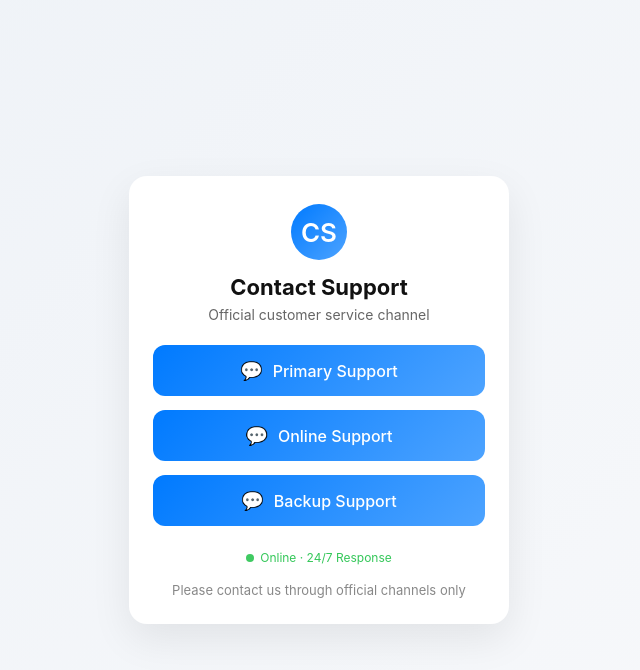
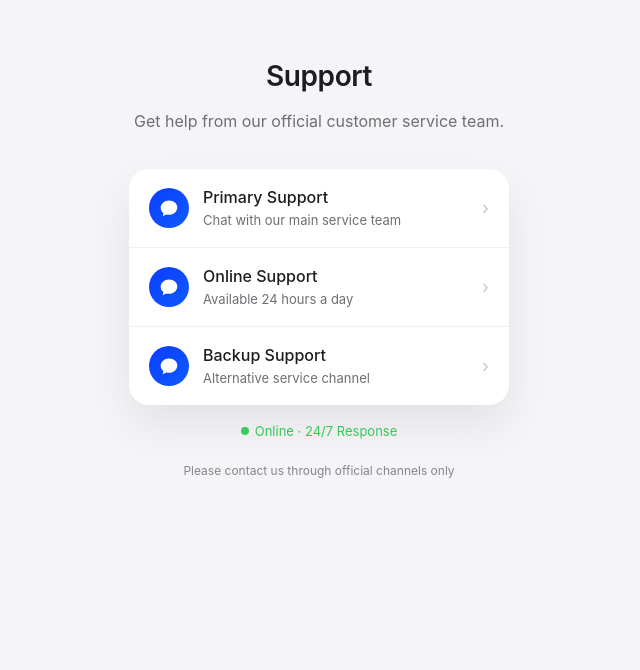
Before and after one commit to sz18197848-hue/-1, a plain HTML site: page index.html in a window 1280 px wide. Shown: the whole page, without its empty margins (321-961 px from the left). Drawn offline with Linux system fonts and the light colour scheme.

Commit message:
Revamp support page with Apple-style design
Updated the page title and modified styles to reflect an Apple-style design. Enhanced support section with new layout and descriptions.

```diff
--- a/index.html
+++ b/index.html
@@ -3,7 +3,7 @@
 <head>
   <meta charset="UTF-8" />
   <meta name="viewport" content="width=device-width, initial-scale=1.0" />
-  <title>Contact Support</title>
+  <title>Apple-Style Support</title>
 
   <style>
     * {
@@ -12,85 +12,109 @@
 
     body {
       margin: 0;
-      font-family: -apple-system, BlinkMacSystemFont, "Segoe UI", Roboto, sans-serif;
-      background: linear-gradient(135deg, #eef2f7, #f8f9fb);
+      font-family: -apple-system, BlinkMacSystemFont, "SF Pro Text", "SF Pro Display", system-ui;
+      background: #f5f5f7;
+      color: #1d1d1f;
+    }
+
+    .page {
+      max-width: 420px;
+      margin: 0 auto;
+      padding: 40px 20px 32px;
+    }
+
+    /* ===== Hero ===== */
+    .hero {
+      text-align: center;
+      margin-bottom: 36px;
+    }
+
+    .hero h1 {
+      font-size: 28px;
+      font-weight: 600;
+      letter-spacing: -0.4px;
+      margin-bottom: 8px;
+    }
+
+    .hero p {
+      font-size: 16px;
+      color: #6e6e73;
+      line-height: 1.5;
+    }
+
+    /* ===== Card Group ===== */
+    .card-group {
+      background: #ffffff;
+      border-radius: 20px;
+      box-shadow: 0 20px 45px rgba(0, 0, 0, 0.08);
+      overflow: hidden;
+    }
+
+    .support-item {
+      display: flex;
+      align-items: center;
+      gap: 14px;
+      padding: 18px 20px;
+      text-decoration: none;
+      color: inherit;
+      border-bottom: 1px solid #f0f0f2;
+      transition: background 0.15s ease;
+    }
+
+    .support-item:last-child {
+      border-bottom: none;
+    }
+
+    .support-item:hover {
+      background: #f5f5f7;
+    }
+
+    .icon-wrap {
+      width: 40px;
+      height: 40px;
+      border-radius: 50%;
+      background: linear-gradient(135deg, #0a3cff, #0f5bff);
       display: flex;
       align-items: center;
       justify-content: center;
-      min-height: 100vh;
+      flex-shrink: 0;
     }
 
-    .card {
-      width: 100%;
-      max-width: 380px;
-      padding: 28px 24px 26px;
-      background: #ffffff;
-      border-radius: 18px;
-      box-shadow: 0 15px 40px rgba(0, 0, 0, 0.08);
-      text-align: center;
+    .icon-wrap svg {
+      width: 20px;
+      height: 20px;
+      fill: #ffffff;
     }
 
-    .logo {
-      width: 56px;
-      height: 56px;
-      margin: 0 auto 14px;
-      border-radius: 50%;
-      background: linear-gradient(135deg, #007aff, #4da3ff);
+    .text {
+      flex: 1;
+    }
+
+    .text strong {
+      display: block;
+      font-size: 16px;
+      font-weight: 500;
+      margin-bottom: 2px;
+    }
+
+    .text span {
+      font-size: 13px;
+      color: #6e6e73;
+    }
+
+    .arrow {
+      font-size: 18px;
+      color: #c7c7cc;
+    }
+
+    /* ===== Status ===== */
+    .status {
       display: flex;
       align-items: center;
       justify-content: center;
-      color: #fff;
-      font-size: 26px;
-      font-weight: 600;
-    }
-
-    h1 {
-      font-size: 22px;
-      margin: 10px 0 6px;
-      color: #111;
-    }
-
-    .subtitle {
-      font-size: 14px;
-      color: #666;
-      margin-bottom: 22px;
-    }
-
-    .btn {
-      display: flex;
-      align-items: center;
-      justify-content: center;
-      gap: 10px;
-      padding: 15px;
-      margin-bottom: 14px;
-      border-radius: 12px;
-      text-decoration: none;
-      font-size: 16px;
-      font-weight: 500;
-      color: #fff;
-      background: linear-gradient(135deg, #007aff, #4da3ff);
-      transition: transform 0.15s ease, box-shadow 0.15s ease;
-    }
-
-    .btn:hover {
-      transform: translateY(-1px);
-      box-shadow: 0 8px 20px rgba(0, 0, 0, 0.12);
-    }
-
-    .btn:active {
-      transform: scale(0.98);
-    }
-
-    .icon {
-      font-size: 18px;
-    }
-
-    .status {
-      display: inline-flex;
-      align-items: center;
       gap: 6px;
-      margin-top: 10px;
-      font-size: 12px;
+      margin: 18px 0 8px;
+      font-size: 13px;
       color: #34c759;
     }
 
@@ -108,44 +132,82 @@
       100% { opacity: 0.3; }
     }
 
-    .tip {
-      margin-top: 16px;
-      font-size: 13px;
-      color: #888;
+    /* ===== Footer ===== */
+    .footer {
+      text-align: center;
+      font-size: 12px;
+      color: #86868b;
+      margin-top: 24px;
     }
   </style>
 </head>
 
 <body>
-  <div class="card">
-    <div class="logo">CS</div>
+  <div class="page">
 
-    <h1>Contact Support</h1>
-    <div class="subtitle">Official customer service channel</div>
+    <!-- Hero -->
+    <div class="hero">
+      <h1>Support</h1>
+      <p>
+        Get help from our official customer service team.
+      </p >
+    </div>
 
-    <a class="btn" href="https://t.me/JCWL668" target="_blank">
-      <span class="icon">💬</span>
-      Primary Support
-    </a >
+    <!-- Support Cards -->
+    <div class="card-group">
 
-    <a class="btn" href="https://t.me/JCWL668" target="_blank">
-      <span class="icon">💬</span>
-      Online Support
-    </a >
+      <a class="support-item" href="https://t.me/JCWL668" target="_blank">
+        <div class="icon-wrap">
+          <svg viewBox="0 0 24 24">
+            <path d="M12 3C6.48 3 2 6.94 2 11.8c0 2.52 1.28 4.77 3.34 6.32L4.5 22l4.11-2.28c1.08.3 2.22.46 3.39.46 5.52 0 10-3.94 10-8.8S17.52 3 12 3z"/>
+          </svg>
+        </div>
+        <div class="text">
+          <strong>Primary Support</strong>
+          <span>Chat with our main service team</span>
+        </div>
+        <div class="arrow">›</div>
+      </a >
 
-    <a class="btn" href="https://t.me/JCWL668" target="_blank">
-      <span class="icon">💬</span>
-      Backup Support
-    </a >
+      <a class="support-item" href="https://t.me/JCWL668" target="_blank">
+        <div class="icon-wrap">
+          <svg viewBox="0 0 24 24">
+            <path d="M12 3C6.48 3 2 6.94 2 11.8c0 2.52 1.28 4.77 3.34 6.32L4.5 22l4.11-2.28c1.08.3 2.22.46 3.39.46 5.52 0 10-3.94 10-8.8S17.52 3 12 3z"/>
+          </svg>
+        </div>
+        <div class="text">
+          <strong>Online Support</strong>
+          <span>Available 24 hours a day</span>
+        </div>
+        <div class="arrow">›</div>
+      </a >
 
+      <a class="support-item" href="https://t.me/JCWL668" target="_blank">
+        <div class="icon-wrap">
+          <svg viewBox="0 0 24 24">
+            <path d="M12 3C6.48 3 2 6.94 2 11.8c0 2.52 1.28 4.77 3.34 6.32L4.5 22l4.11-2.28c1.08.3 2.22.46 3.39.46 5.52 0 10-3.94 10-8.8S17.52 3 12 3z"/>
+          </svg>
+        </div>
+        <div class="text">
+          <strong>Backup Support</strong>
+          <span>Alternative service channel</span>
+        </div>
+        <div class="arrow">›</div>
+      </a >
+
+    </div>
+
+    <!-- Status -->
     <div class="status">
       <div class="dot"></div>
       Online · 24/7 Response
     </div>
 
-    <div class="tip">
+    <!-- Footer -->
+    <div class="footer">
       Please contact us through official channels only
     </div>
+
   </div>
 </body>
 </html>
```
